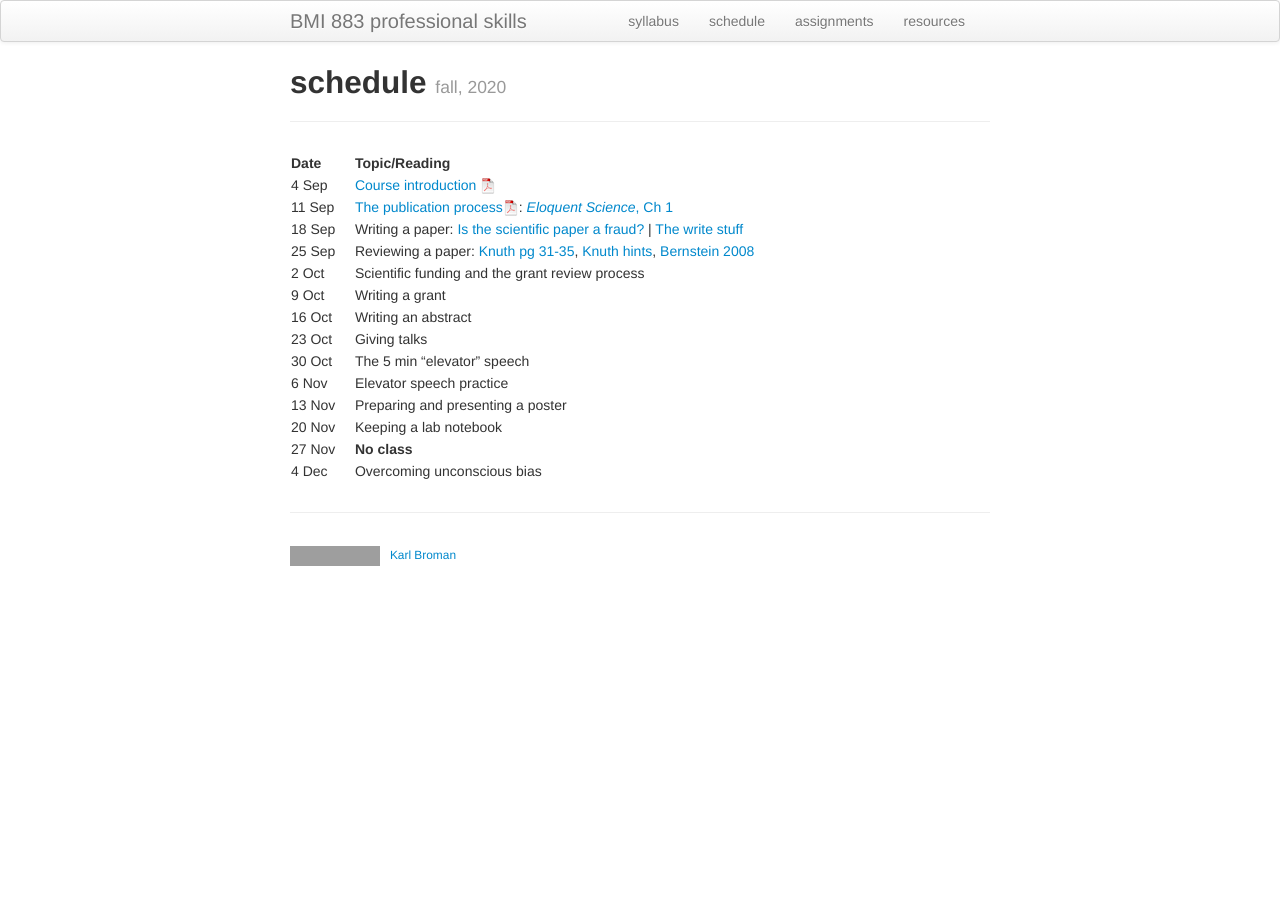
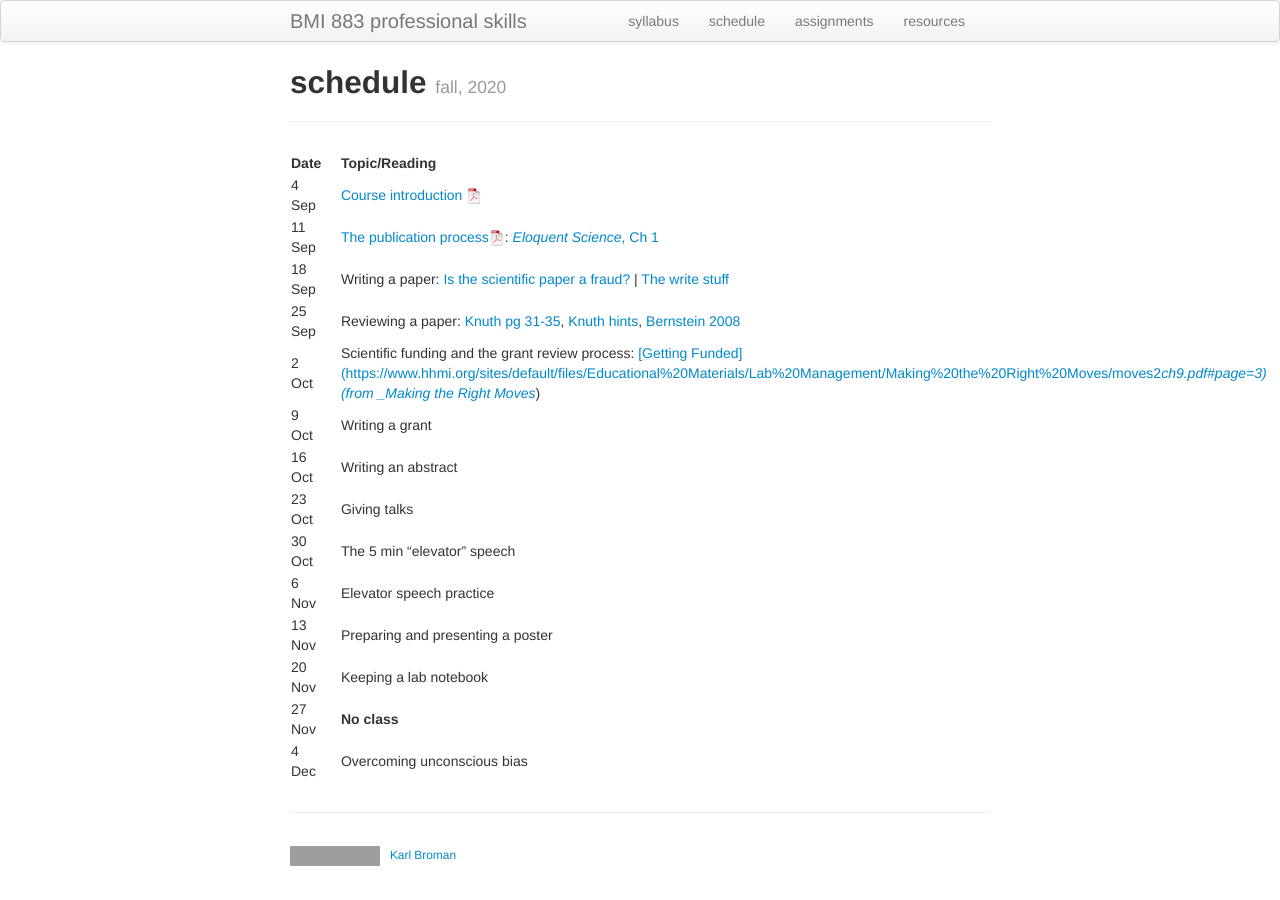
Before and after one commit to kbroman/BMI883, a Jekyll site: the page built from schedule.md, in a window 1280 px wide. Built offline with Jekyll 4.4.1, drawn with Linux system fonts in a browser that asks for light colours; grey boxes are pictures that could not be loaded.

Commit message:
Add to schedule and resources (re grants)

```diff
--- a/schedule.md
+++ b/schedule.md
@@ -11,7 +11,7 @@ description: Schedule and readings for BMI 883, Biomedical data science professi
 | 11 Sep  |    | [The publication process![slides pdf](icons/pdf-icon.png)](slides/01_publications.pdf): [_Eloquent Science_, Ch 1](https://ebookcentral.proquest.com/lib/wisc/reader.action?docID=1115549) |
 | 18 Sep  |    | Writing a paper: [Is the scientific paper a fraud?](http://www.weizmann.ac.il/mcb/UriAlon/sites/mcb.UriAlon/files/uploads/medawar.pdf) \| [The write stuff](https://media.nature.com/original/magazine-assets/d41586-018-02404-4/d41586-018-02404-4.pdf) |
 | 25 Sep  |    | Reviewing a paper: [Knuth pg 31-35](https://jmlr.csail.mit.edu/reviewing-papers/knuth_mathematical_writing.pdf), [Knuth hints](http://www.ifs.tuwien.ac.at/~silvia/research-tips/Knuth.pdf), [Bernstein 2008](https://www.markbernstein.org/elements/Reviewing.pdf) |
-| 2 Oct   |    | Scientific funding and the grant review process |
+| 2 Oct   |    | Scientific funding and the grant review process: [[Getting Funded](https://www.hhmi.org/sites/default/files/Educational%20Materials/Lab%20Management/Making%20the%20Right%20Moves/moves2_ch9.pdf#page=3) (from _Making the Right Moves_](https://www.hhmi.org/science-education/programs/making-right-moves))|
 | 9 Oct   |    | Writing a grant |
 | 16 Oct  |    | Writing an abstract |
 | 23 Oct  |    | Giving talks |
```
Also changed, not shown: resources.md (+2 -0 lines).
